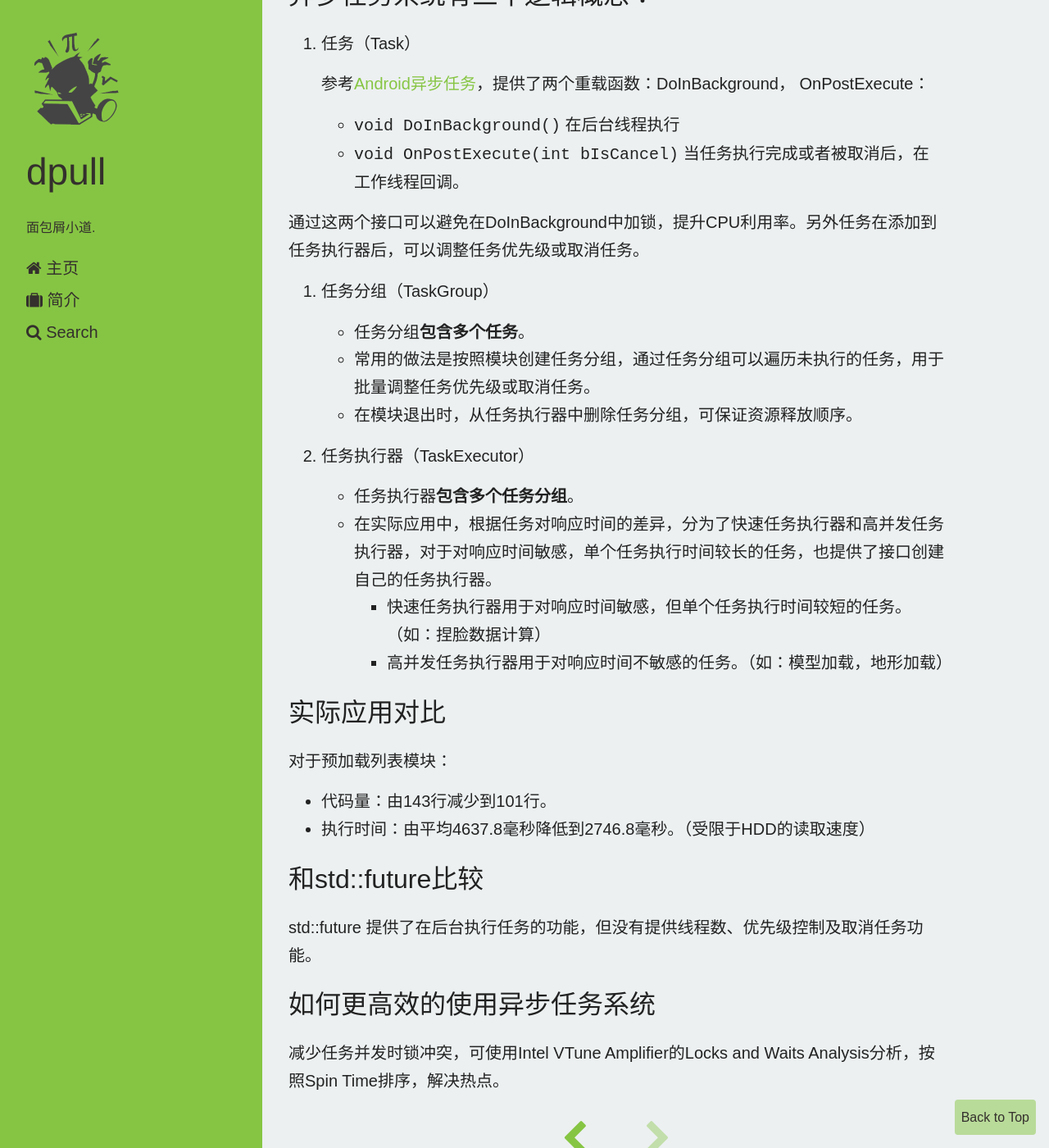
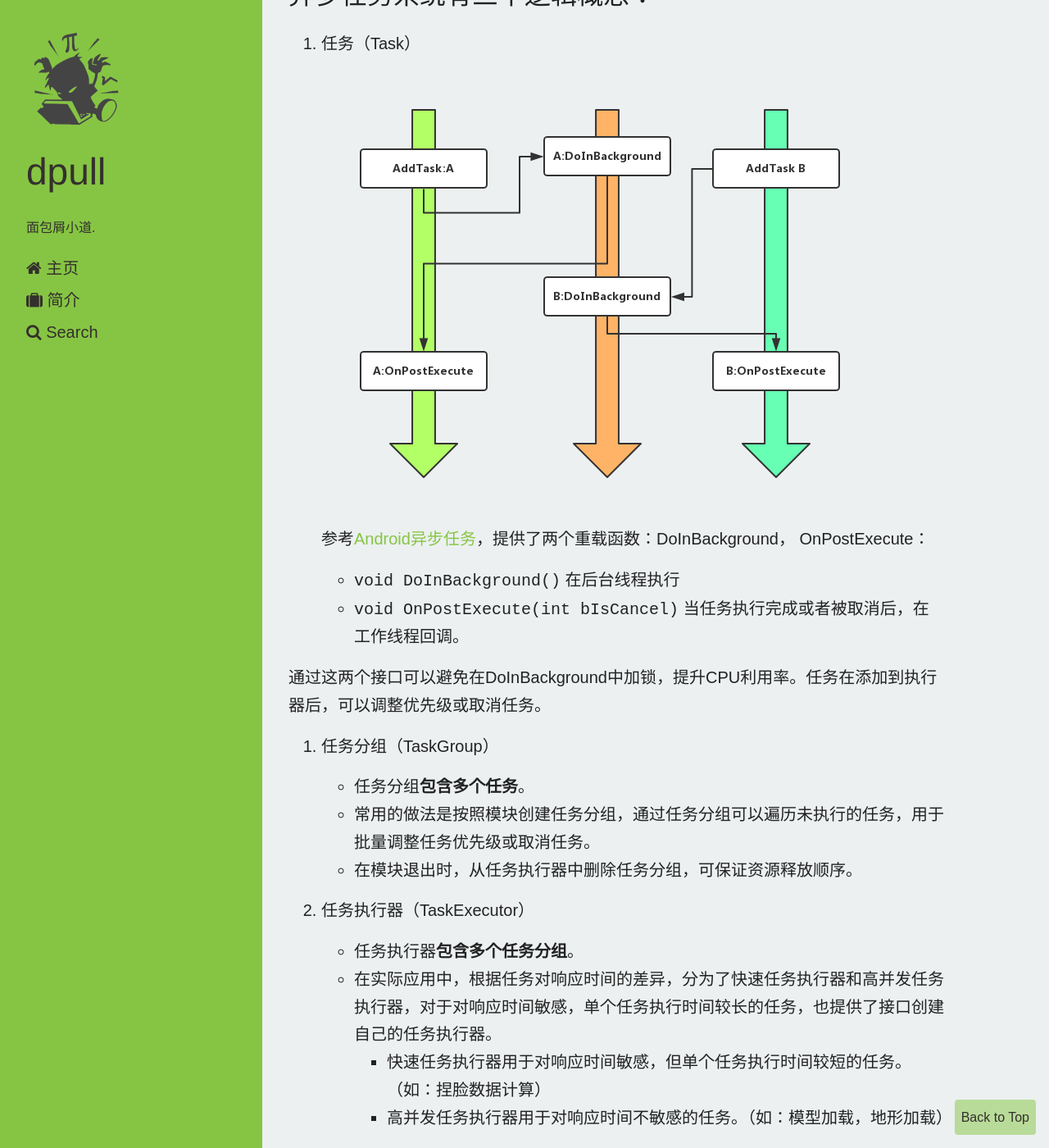
Before and after one commit to dpull/dpull.github.io, a Jekyll site: the page built from _posts/2017-09-09-async_task.md, in a window 1280 px wide and 1400 px high, scrolled down 892 px. Shown: the whole window at 82% size. Built offline with Jekyll 4.4.1, drawn with Linux system fonts in a browser that asks for light colours; nearby versions of some CDN libraries; some of the changed text lies outside the part shown.

Commit message:
add image

```diff
--- a/_posts/2017-09-09-async_task.md
+++ b/_posts/2017-09-09-async_task.md
@@ -24,11 +24,13 @@ tags: []
 ## 异步任务系统有三个逻辑概念：
 1. 任务（Task）
 
+	![](../resources/images/2017-09-09-async_task_task.png)
+
 	参考[Android异步任务](https://developer.android.com/reference/android/os/AsyncTask.html)，提供了两个重载函数：DoInBackground， OnPostExecute：
 	* `void DoInBackground()` 在后台线程执行
 	* `void OnPostExecute(int bIsCancel)` 当任务执行完成或者被取消后，在工作线程回调。
 
-通过这两个接口可以避免在DoInBackground中加锁，提升CPU利用率。另外任务在添加到任务执行器后，可以调整任务优先级或取消任务。
+通过这两个接口可以避免在DoInBackground中加锁，提升CPU利用率。任务在添加到执行器后，可以调整优先级或取消任务。
 
 1. 任务分组（TaskGroup）
 
```
Also changed, not shown: other parts of _posts/2017-09-09-async_task.md (+1 -1 lines), resources/images/2017-09-09-async_task_task.png (added).
